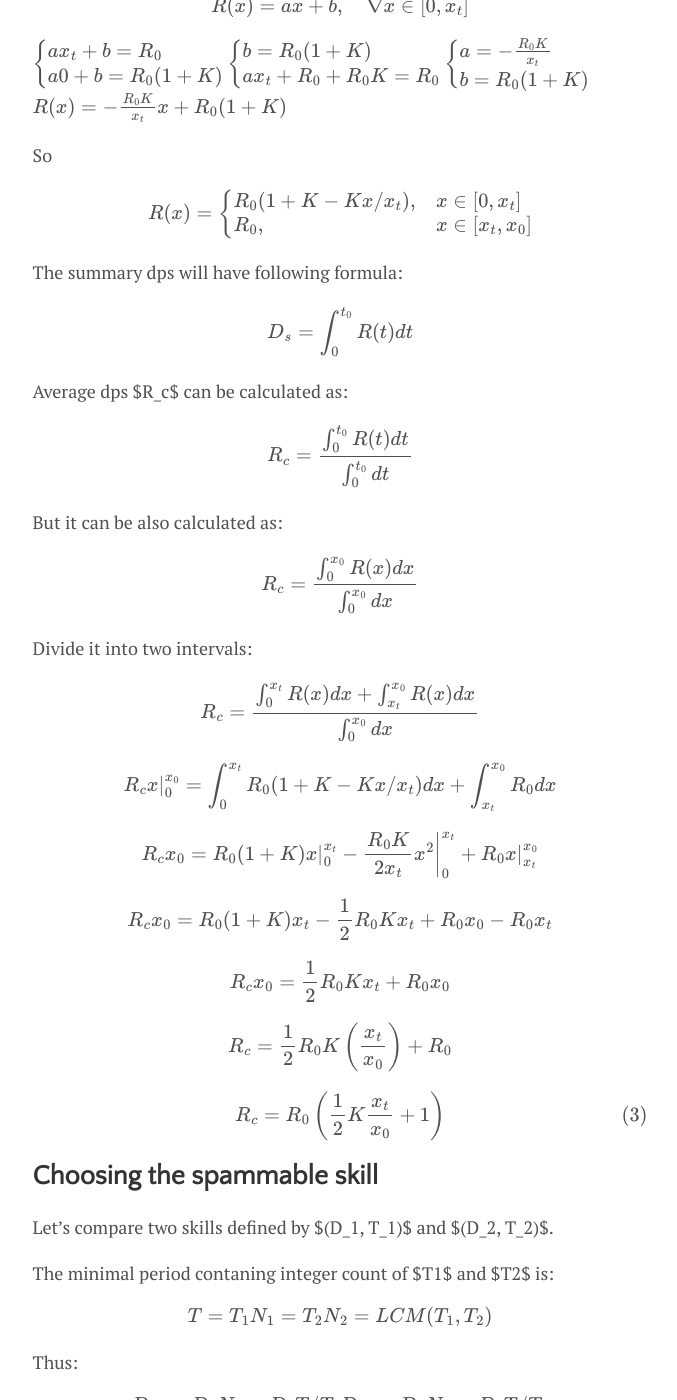
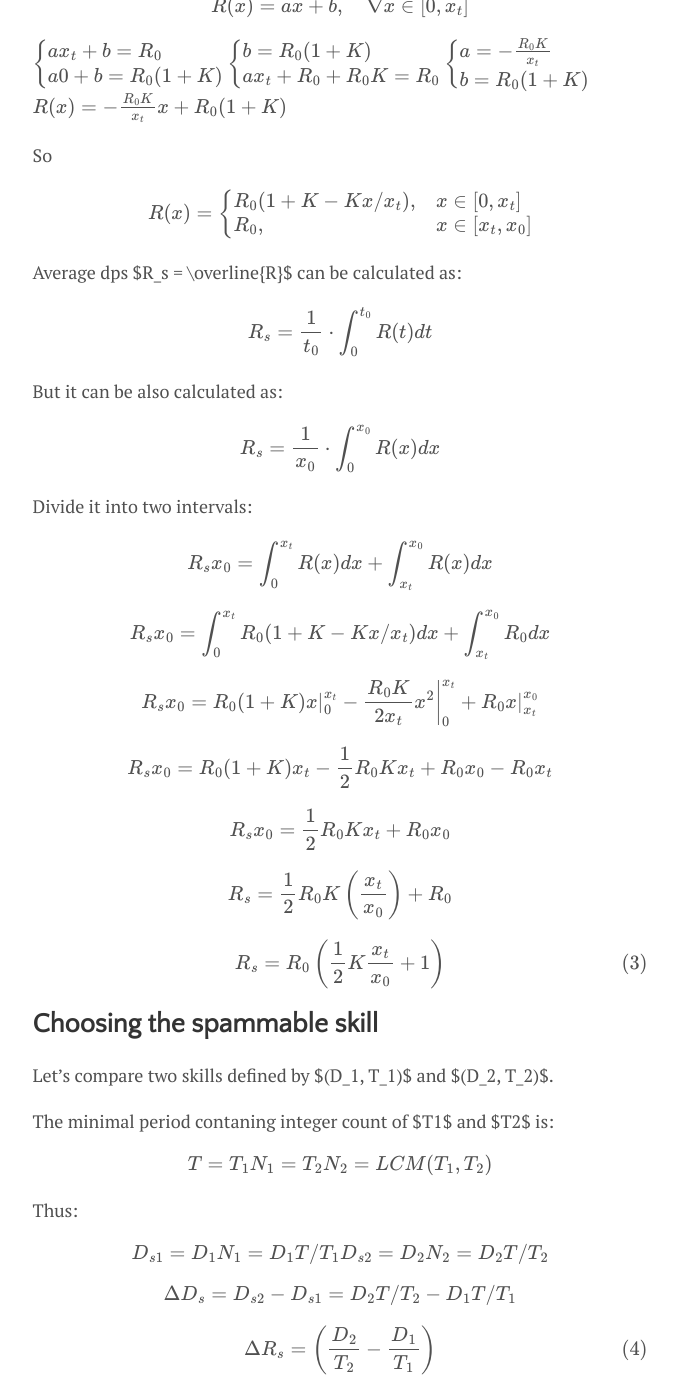
Before and after one commit to Shtille/blog, a Jekyll site: the page built from _posts/2022-09-21-eso-rotation-choice.md, in a window 1280 px wide and 1400 px high, scrolled down 3777 px. Shown: the whole window, without its empty margins (300-977 px from the left). Built offline with Jekyll 4.4.1, drawn with Linux system fonts in a browser that asks for light colours; formulas are drawn with MathJax 3.

Commit message:
Update 2022-09-21-eso-rotation-choice.md

```diff
--- a/_posts/2022-09-21-eso-rotation-choice.md
+++ b/_posts/2022-09-21-eso-rotation-choice.md
@@ -178,43 +178,39 @@ R_0, & \text{$x \in [x_t,x_0]$}
 \end{cases}
 $$
 
-The summary dps will have following formula:
+Average dps $R_s = \overline{R}$ can be calculated as:
 
-$$ D_s = \int_{0}^{t_0}R(t)dt $$
-
-Average dps $R_c$ can be calculated as:
-
-$$ R_c = \frac{\int_{0}^{t_0}R(t)dt}{\int_{0}^{t_0}dt} $$
+$$ R_s = \frac{1}{t_0} \cdot \int_{0}^{t_0}R(t)dt $$
 
 But it can be also calculated as:
 
-$$ R_c = \frac{\int_{0}^{x_0}R(x)dx}{\int_{0}^{x_0}dx} $$
+$$ R_s = \frac{1}{x_0} \cdot \int_{0}^{x_0}R(x)dx $$
 
 Divide it into two intervals:
 
 $$
-R_c = \frac{\int_{0}^{x_t}R(x)dx + \int_{x_t}^{x_0}R(x)dx}{\int_{0}^{x_0}dx}
+R_s x_0 = \int_{0}^{x_t}R(x)dx + \int_{x_t}^{x_0}R(x)dx
 $$
 
 $$
-R_c x\rvert_{0}^{x_0} = \int_{0}^{x_t}R_0 (1+K-K x/x_t)dx + \int_{x_t}^{x_0}R_0 dx
+R_s x_0 = \int_{0}^{x_t}R_0 (1+K-K x/x_t)dx + \int_{x_t}^{x_0}R_0 dx
 $$
 
 $$
-R_c x_0 = \left.R_{0}(1+K)x\right\rvert_{0}^{x_t}
+R_s x_0 = \left.R_{0}(1+K)x\right\rvert_{0}^{x_t}
 - \left.\frac{R_0 K}{2 x_t}x^2\right\rvert_{0}^{x_t}
 + \left.R_0 x\right\rvert_{x_t}^{x_0}
 $$
 
 $$
-R_c x_0 = R_0 (1+K) x_t - \frac{1}{2} R_0 K x_t + R_0 x_0 - R_0 x_t
+R_s x_0 = R_0 (1+K) x_t - \frac{1}{2} R_0 K x_t + R_0 x_0 - R_0 x_t
 $$
 
-$$ R_c x_0 = \frac{1}{2} R_0 K x_t + R_0 x_0 $$
+$$ R_s x_0 = \frac{1}{2} R_0 K x_t + R_0 x_0 $$
 
-$$ R_c = \frac{1}{2} R_0 K \left(\frac{x_t}{x_0}\right) + R_0 $$
+$$ R_s = \frac{1}{2} R_0 K \left(\frac{x_t}{x_0}\right) + R_0 $$
 
-$$ R_c = R_0 \left(\frac{1}{2} K \frac{x_t}{x_0} + 1\right) \tag{3}\label{3} $$
+$$ R_s = R_0 \left(\frac{1}{2} K \frac{x_t}{x_0} + 1\right) \tag{3}\label{3} $$
 
 ## Choosing the spammable skill
 
```
